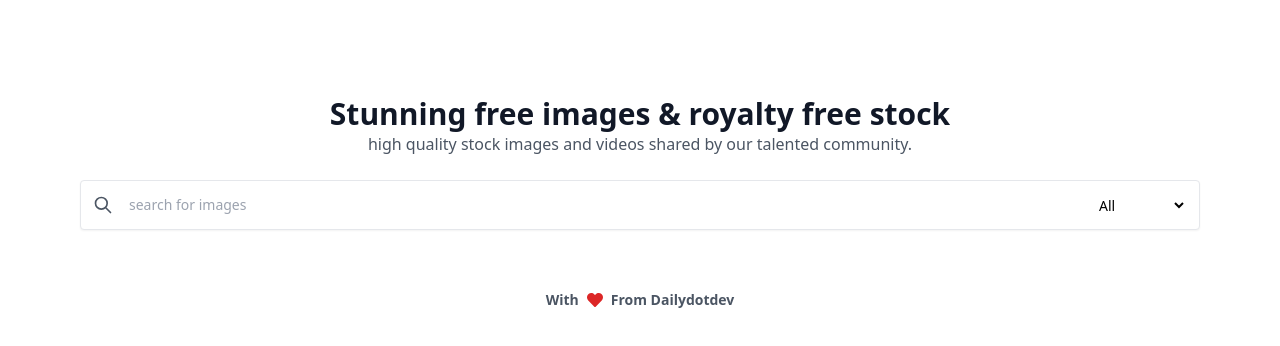
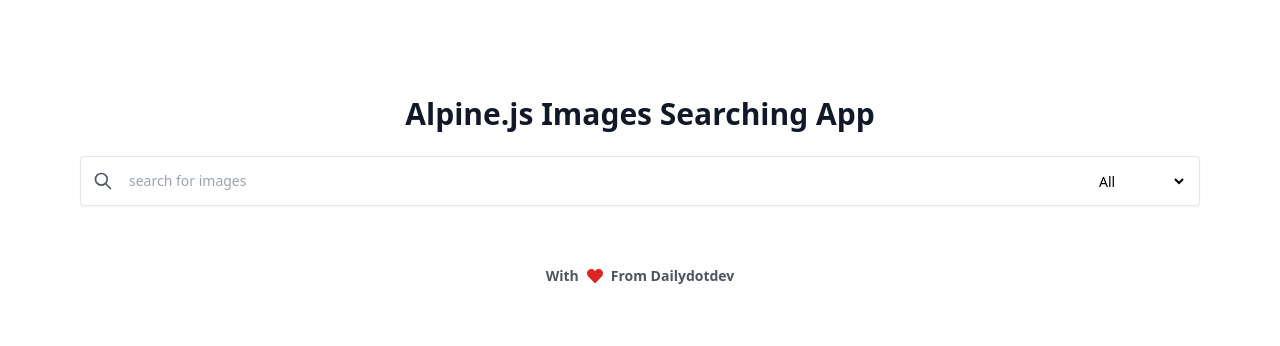
Before and after one commit to lawrenceagles/alpine-image-search, a website: page index.html in a window 1280 px wide. Drawn offline with nearby package versions, Linux system fonts and the light colour scheme; no server answers.

Commit message:
changed app title

```diff
--- a/index.html
+++ b/index.html
@@ -21,9 +21,9 @@
 
         <!-- hero headline -->
         <div class="hero-headline flex flex-col items-center justify-center pt-24 text-center">
-          <h1 class=" font-bold text-3xl text-gray-900">Stunning free images & royalty free stock</h1>
-          <p class=" font-base text-base text-gray-600">high quality stock images and videos shared by our talented
-            community.</p>
+          <h1 class=" font-bold text-3xl text-gray-900">Alpine.js Images Searching App</h1>
+          <!-- <p class=" font-base text-base text-gray-600">high quality stock images and videos shared by our talented
+            community.</p> -->
         </div>
 
         <!-- image search box start -->
```
